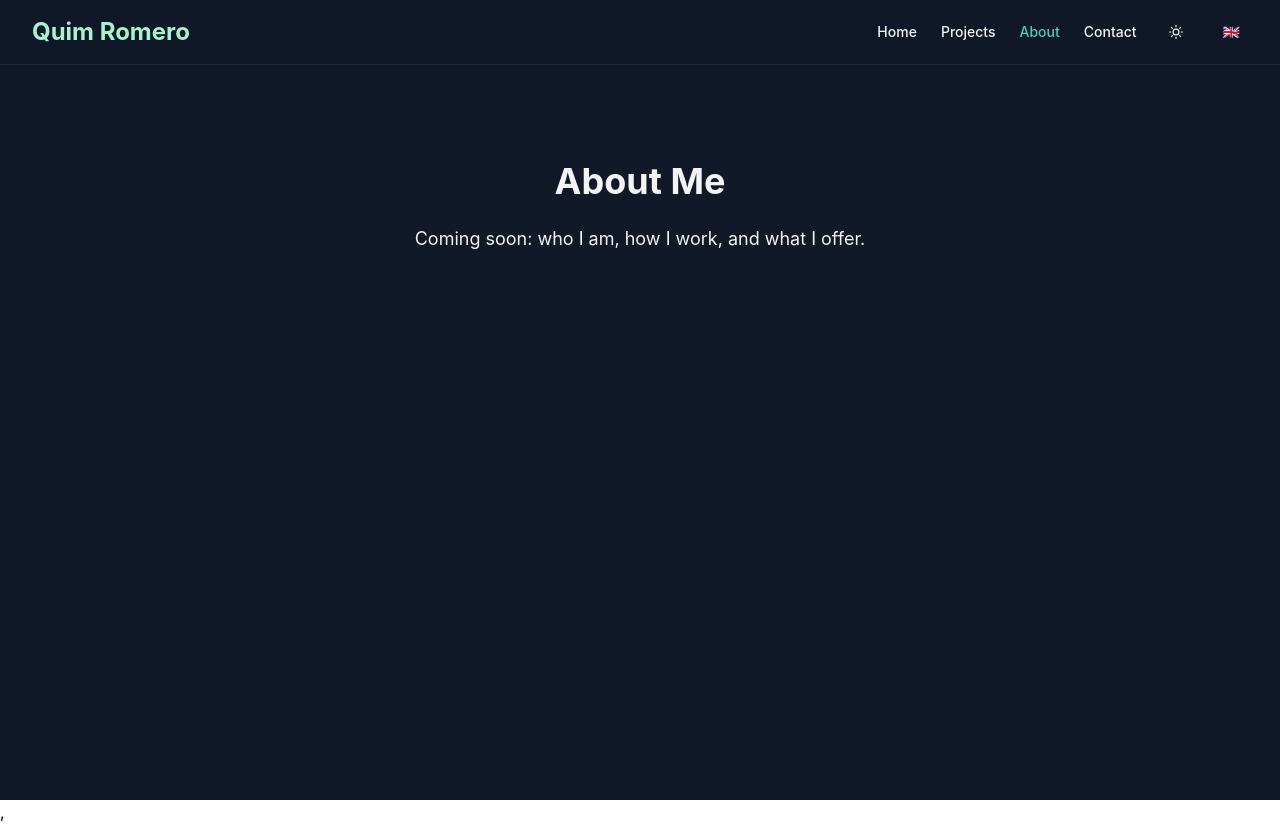
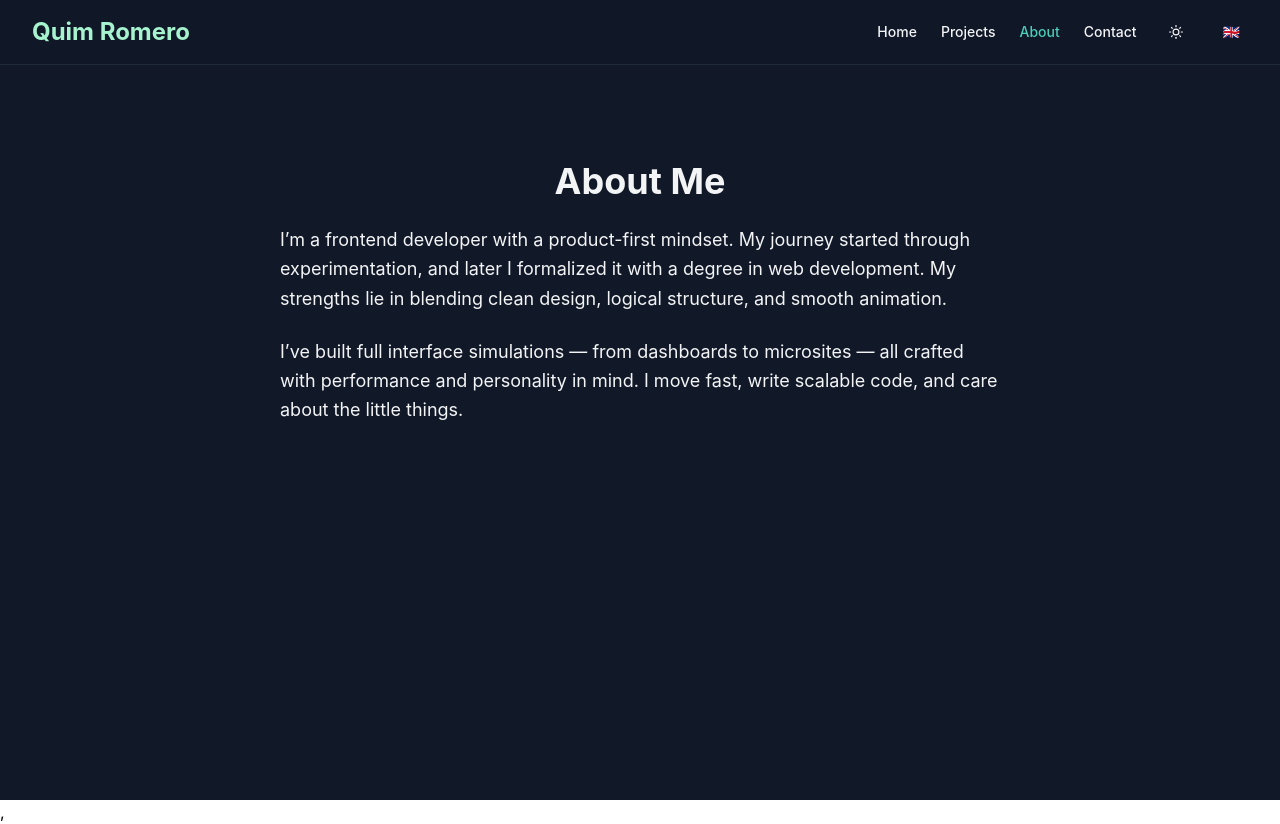
Before and after one commit to quim-romero/portfolio, a React (Vite) app: page /about in a window 1280 px wide. Built offline with nearby package versions, Linux system fonts and the light colour scheme.

Commit message:
feat: add intro and personal background to About page

```diff
--- a/src/pages/About.tsx
+++ b/src/pages/About.tsx
@@ -1,11 +1,21 @@
-import Layout from '../layout/Layout';
+import Layout from "../layout/Layout";
 
 export default function About() {
   return (
     <Layout>
-      <section className="px-6 py-24 max-w-3xl mx-auto text-center">
-        <h1 className="text-4xl font-bold mb-6">About Me</h1>
-        <p className="text-lg text-muted">Coming soon: who I am, how I work, and what I offer.</p>
+      <section className="px-6 py-24 max-w-3xl mx-auto">
+        <h1 className="text-4xl font-bold mb-6 text-center">About Me</h1>
+        <p className="text-muted mb-6 leading-relaxed text-lg">
+          I’m a frontend developer with a product-first mindset. My journey
+          started through experimentation, and later I formalized it with a
+          degree in web development. My strengths lie in blending clean design,
+          logical structure, and smooth animation.
+        </p>
+        <p className="text-muted mb-6 leading-relaxed text-lg">
+          I’ve built full interface simulations — from dashboards to microsites
+          — all crafted with performance and personality in mind. I move fast,
+          write scalable code, and care about the little things.
+        </p>
       </section>
     </Layout>
   );
```
